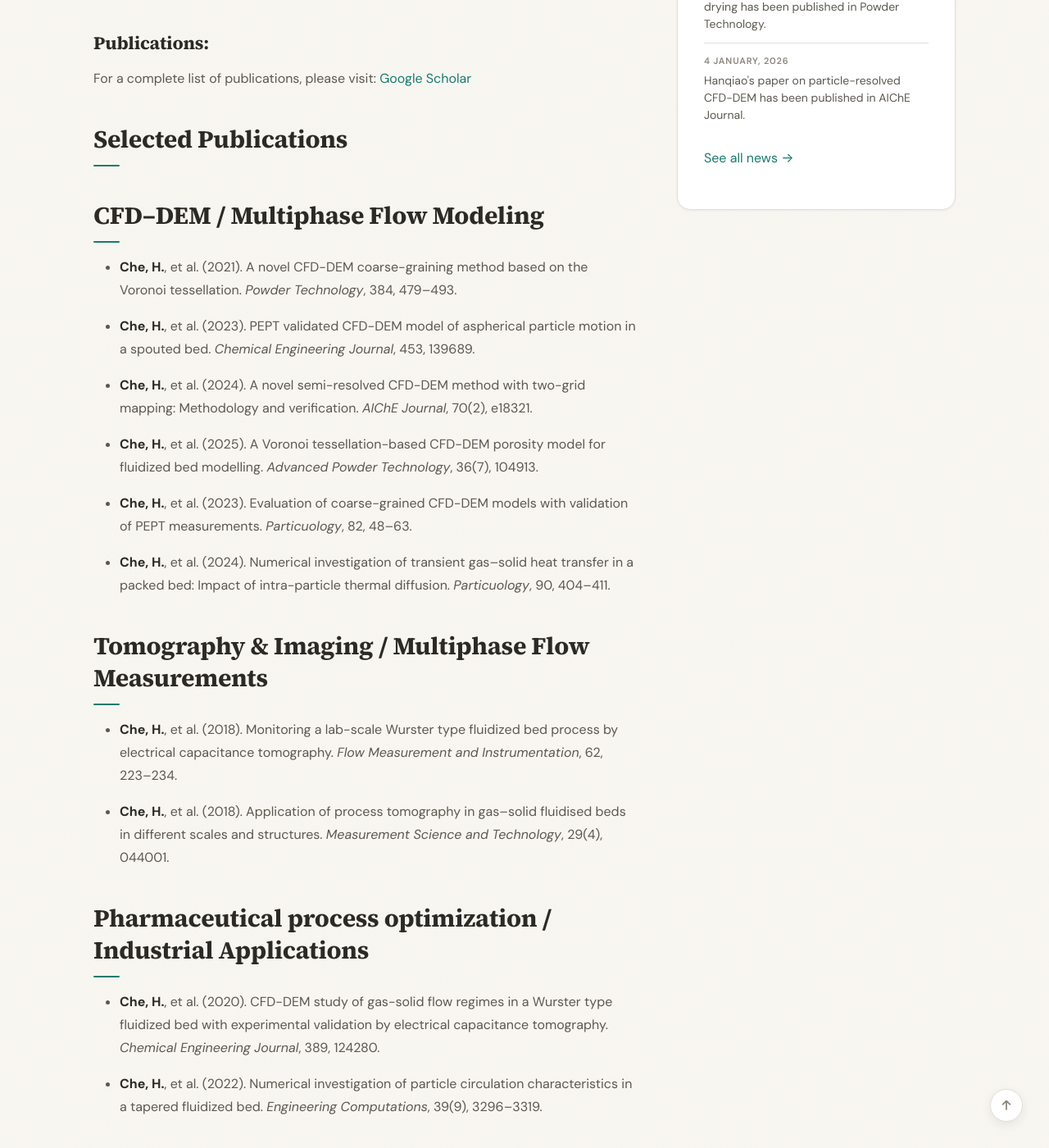
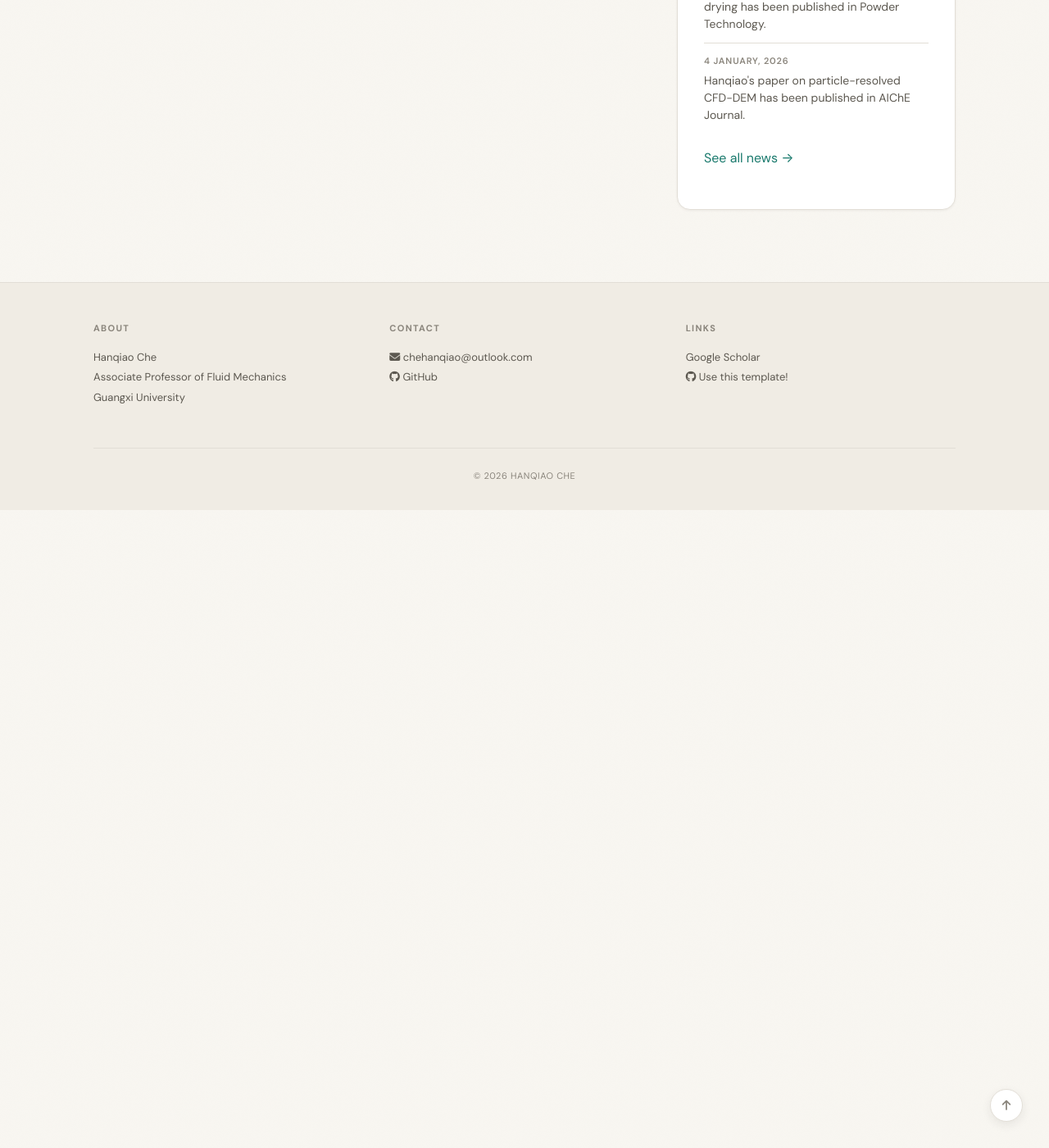
Before and after one commit to HQChe/hqche.github.io, a Jekyll site: the page built from _pages/home.md, in a window 1280 px wide and 1400 px high, scrolled down 919 px. Shown: the whole window at 82% size. Built offline with Jekyll 4.4.1, drawn with Linux system fonts in a browser that asks for light colours; a style sheet for code colours, icons or effects is not loaded; after the commit the page ends 1541 px from its top, so only the background shows below that.

Commit message:
Update home.md

```diff
--- a/_pages/home.md
+++ b/_pages/home.md
@@ -38,35 +38,3 @@ Further details, including a Chinese version of his biography, can be found on t
 
 - Compuational Fluid Dynamic (CFD) modelling, Discrete Element Model (DEM), Pore network model (PNM);
 - Electrical Capacitance Tomography (ECT), Postron Emission Particle Tracking (PEPT), Electrical Impedance Tomography (EIT), Microwave Tomography.
-
-### Publications:
-
-For a complete list of publications, please visit: [Google Scholar](https://scholar.google.com/citations?user=aYxds5AAAAAJ&hl=en)
-## Selected Publications
-## CFD–DEM / Multiphase Flow Modeling
-
-* **Che, H.**, et al. (2021). A novel CFD-DEM coarse-graining method based on the Voronoi tessellation. *Powder Technology*, 384, 479–493.
-
-* **Che, H.**, et al. (2023). PEPT validated CFD-DEM model of aspherical particle motion in a spouted bed. *Chemical Engineering Journal*, 453, 139689.
-
-* **Che, H.**, et al. (2024). A novel semi-resolved CFD-DEM method with two-grid mapping: Methodology and verification. *AIChE Journal*, 70(2), e18321.
-
-* **Che, H.**, et al. (2025). A Voronoi tessellation-based CFD-DEM porosity model for fluidized bed modelling. *Advanced Powder Technology*, 36(7), 104913.
-
-* **Che, H.**, et al. (2023). Evaluation of coarse-grained CFD-DEM models with validation of PEPT measurements. *Particuology*, 82, 48–63.
-
-* **Che, H.**, et al. (2024). Numerical investigation of transient gas–solid heat transfer in a packed bed: Impact of intra-particle thermal diffusion. *Particuology*, 90, 404–411.
-
-
-## Tomography & Imaging / Multiphase Flow Measurements
-
-* **Che, H.**, et al. (2018). Monitoring a lab-scale Wurster type fluidized bed process by electrical capacitance tomography. *Flow Measurement and Instrumentation*, 62, 223–234.
-
-* **Che, H.**, et al. (2018). Application of process tomography in gas–solid fluidised beds in different scales and structures. *Measurement Science and Technology*, 29(4), 044001.
-
-
-## Pharmaceutical process optimization / Industrial Applications
-
-* **Che, H.**, et al. (2020). CFD-DEM study of gas-solid flow regimes in a Wurster type fluidized bed with experimental validation by electrical capacitance tomography. *Chemical Engineering Journal*, 389, 124280.
-
-* **Che, H.**, et al. (2022). Numerical investigation of particle circulation characteristics in a tapered fluidized bed. *Engineering Computations*, 39(9), 3296–3319.
```
